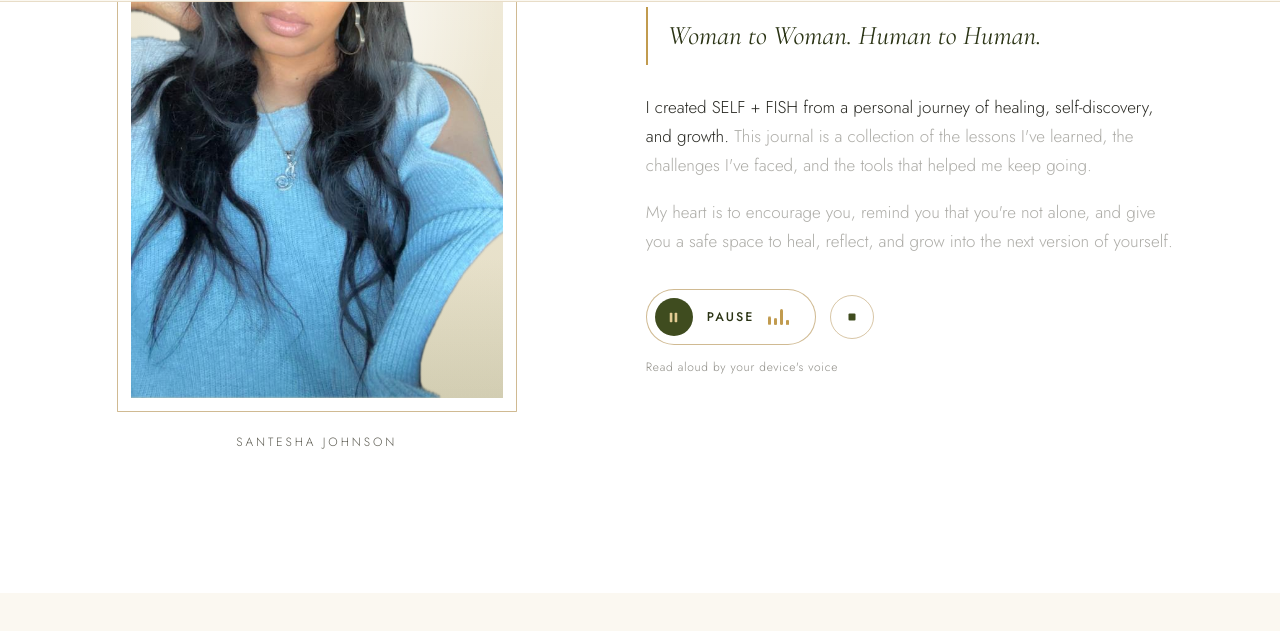
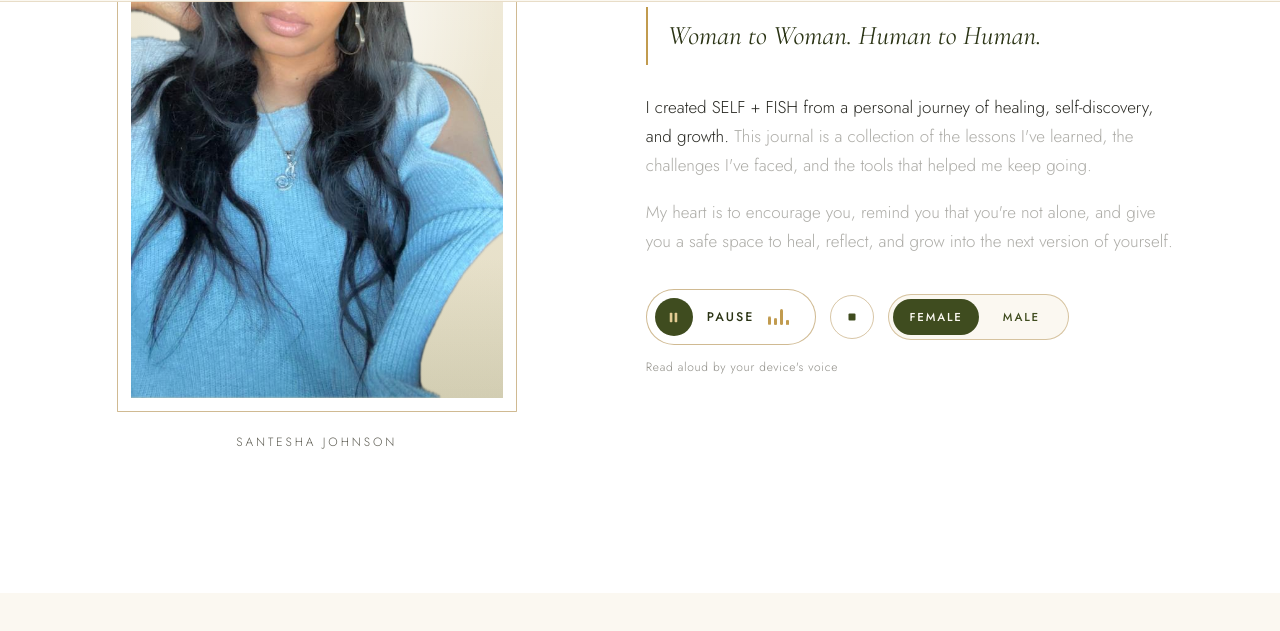
Before and after one commit to haddyscript/self_fish, a plain HTML site: page index.html in a window 1280 px wide. Both pictures are taken after a click on the button "LISTEN TO SANTESHA'S STORY". Shown: the part 1198-1829 px from the top of the page. Drawn offline with nearby package versions, Linux system fonts and the light colour scheme.

Commit message:
Add Female/Male voice choice for story narration

```diff
--- a/index.html
+++ b/index.html
@@ -317,6 +317,26 @@
   .stop-btn[hidden] { display: none; }
   .stop-btn svg { width: 14px; height: 14px; }
   .narrate-note { flex-basis: 100%; margin: 0; font-size: 12px; letter-spacing: .06em; color: rgba(91, 90, 80, .7); }
+  .voice-switch {
+    position: relative; display: inline-grid; grid-template-columns: 1fr 1fr;
+    padding: 4px; border-radius: 999px; border: 1px solid rgba(169, 130, 58, .45); background: var(--ivory);
+  }
+  .voice-switch::before {
+    /* sliding olive pill behind the active option */
+    content: ""; position: absolute; top: 4px; bottom: 4px; left: 4px; width: calc(50% - 4px);
+    border-radius: 999px; background: var(--olive-700);
+    transition: transform .4s var(--ease);
+  }
+  .voice-switch[data-active="male"]::before { transform: translateX(100%); }
+  .voice-opt {
+    position: relative; z-index: 1; min-width: 78px; min-height: 36px; padding: 0 16px;
+    border: 0; background: none; cursor: pointer; border-radius: 999px;
+    font-family: var(--sans); font-size: 11.5px; font-weight: 500; letter-spacing: .16em; text-transform: uppercase;
+    color: var(--olive-700); transition: color .35s var(--ease);
+  }
+  .voice-opt.on { color: var(--ivory); }
+  .voice-opt:focus-visible { outline: 2px solid var(--gold-500); outline-offset: 2px; }
+  @media (hover: hover) and (pointer: fine) { .voice-opt:not(.on):hover { color: var(--gold-600); } }
   @media (hover: hover) and (pointer: fine) {
     .listen-btn:hover { border-color: var(--gold-500); transform: translateY(-2px); box-shadow: 0 14px 30px -14px rgba(43, 52, 21, .45); }
     .listen-btn:hover .listen-ico { background: var(--olive-900); transform: scale(1.06); }
@@ -548,6 +568,10 @@
           <button type="button" class="stop-btn" id="stopBtn" aria-label="Stop narration" hidden>
             <svg viewBox="0 0 16 16" fill="currentColor" aria-hidden="true"><rect x="4" y="4" width="8" height="8" rx="1.2"/></svg>
           </button>
+          <div class="voice-switch" role="radiogroup" aria-label="Narrator voice" data-active="female">
+            <button type="button" class="voice-opt on" data-voice="female" role="radio" aria-checked="true">Female</button>
+            <button type="button" class="voice-opt" data-voice="male" role="radio" aria-checked="false">Male</button>
+          </div>
           <p class="narrate-note">Read aloud by your device's voice</p>
         </div>
       </div>
@@ -774,18 +798,45 @@
       });
     });
 
-    // Pick a warm English voice when one is available
-    var voice = null;
-    function pickVoice() {
+    // Female / Male narrator: pick the warmest matching English voice on this device
+    var PREFER = {
+      female: ['Samantha', 'Ava', 'Allison', 'Susan', 'Zoe', 'Google US English', 'Google UK English Female', 'Microsoft Aria', 'Microsoft Jenny', 'Microsoft Zira', 'Karen', 'Moira', 'Tessa', 'Serena'],
+      male: ['Daniel', 'Alex', 'Aaron', 'Evan', 'Nathan', 'Tom', 'Arthur', 'Oliver', 'Fred', 'Google UK English Male', 'Microsoft Guy', 'Microsoft Davis', 'Microsoft Christopher', 'Microsoft David', 'Microsoft Mark', 'Microsoft Ryan', 'Rishi', 'Lee']
+    };
+    var gender = 'female', voices = { female: null, male: null };
+    function pickVoices() {
       var vs = synth.getVoices().filter(function (v) { return /^en(-|_|$)/i.test(v.lang); });
-      var prefer = ['Samantha', 'Ava', 'Allison', 'Susan', 'Google US English', 'Microsoft Aria', 'Microsoft Jenny', 'Microsoft Zira', 'Karen', 'Moira', 'Tessa', 'Serena'];
-      for (var i = 0; i < prefer.length && !voice; i++) {
-        voice = vs.filter(function (v) { return v.name.indexOf(prefer[i]) === 0; })[0] || null;
-      }
-      if (!voice) voice = vs.filter(function (v) { return /female/i.test(v.name); })[0] || vs[0] || null;
+      if (!vs.length) return;
+      ['female', 'male'].forEach(function (g) {
+        var found = null, list = PREFER[g];
+        for (var i = 0; i < list.length && !found; i++) {
+          found = vs.filter(function (v) { return v.name.indexOf(list[i]) === 0; })[0] || null;
+        }
+        if (!found) found = vs.filter(function (v) { return new RegExp('\\b' + g + '\\b', 'i').test(v.name); })[0] || null;
+        voices[g] = found;
+      });
     }
-    pickVoice();
-    if (synth.onvoiceschanged !== undefined) synth.addEventListener('voiceschanged', function () { if (!voice) pickVoice(); });
+    pickVoices();
+    if (synth.onvoiceschanged !== undefined) synth.addEventListener('voiceschanged', pickVoices);
+
+    // Voice switch: changing voice mid-story picks up again from the current sentence
+    document.querySelectorAll('.voice-opt').forEach(function (opt) {
+      opt.addEventListener('click', function () {
+        if (opt.dataset.voice === gender) return;
+        gender = opt.dataset.voice;
+        document.querySelectorAll('.voice-opt').forEach(function (o) {
+          var on = o === opt;
+          o.classList.toggle('on', on);
+          o.setAttribute('aria-checked', on ? 'true' : 'false');
+        });
+        document.querySelector('.voice-switch').dataset.active = gender;
+        if (state !== 'idle') {
+          run++; synth.cancel();
+          setState('playing');
+          speak(idx, run);
+        }
+      });
+    });
 
     var idx = 0, state = 'idle', run = 0;
 
@@ -815,8 +866,11 @@
         if (k < i) x.words.forEach(function (w) { w.el.classList.add('spoken'); w.el.classList.remove('current'); });
       });
       var u = new SpeechSynthesisUtterance(s.text);
+      var voice = voices[gender];
       if (voice) { u.voice = voice; u.lang = voice.lang; } else { u.lang = 'en-US'; }
-      u.rate = 0.9; u.pitch = 1;
+      u.rate = 0.9;
+      // If the device has no male voice, deepen its default voice a little instead
+      u.pitch = (gender === 'male' && !voices.male) ? 0.7 : 1;
       u.onboundary = function (e) {
         if (token !== run || e.name && e.name !== 'word') return;
         story.classList.add('by-word');
```
Also changed, not shown: 1 other file.
